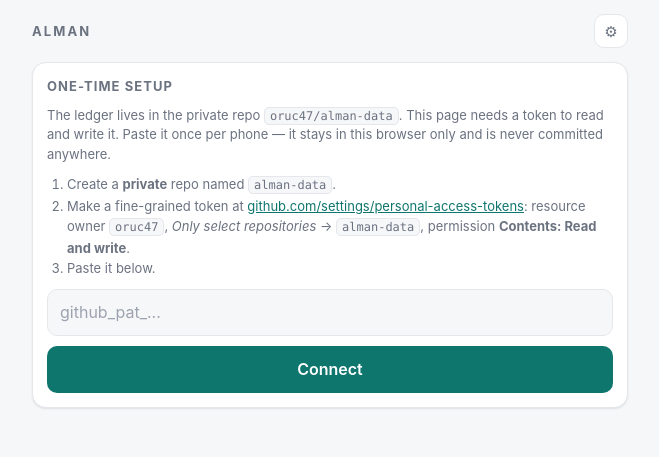
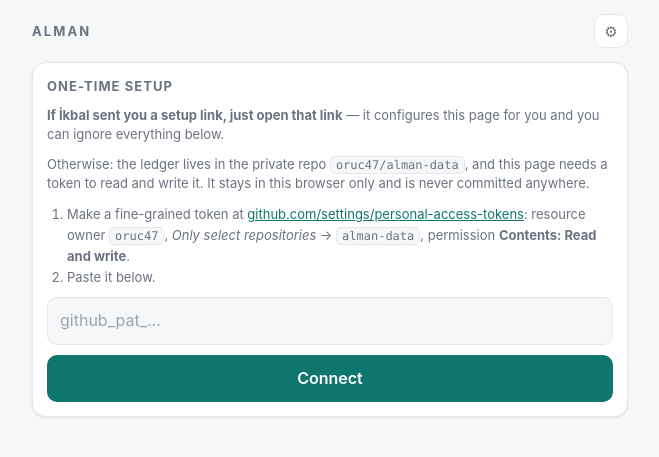
Before and after one commit to oruc47/oruc47.github.io, a Jekyll site: the page alman/index.html, which Jekyll copies as it is, in a window 1280 px wide. Shown: the top 457 px of the page, without its empty margins (310-969 px from the left). Built offline with Jekyll 4.4.1, drawn with Linux system fonts in a browser that asks for light colours; part of the change alters nothing that is shown.

Commit message:
alman: Turkish spellings, and a setup link so Sıla needs zero setup
Use İkbal and Sıla throughout, including in the CSV's paid_by and split
columns. That breaks naive case folding — "İ".toLowerCase() is "i" plus
U+0307, and "ı" never folds to "i" — so CSV values are now normalised to
ASCII before matching. Existing ASCII files still parse.

Opening .../alman/#t=<token>&r=<owner/repo> configures a phone with no
typing at all, so the link is the whole setup. The fragment is never sent
to a server and the token stays out of this public repo, where GitHub's
secret scanning would revoke it on sight. The hash is intentionally left
in the URL so a Home Screen bookmark re-applies the token if Safari
evicts the site's storage. Settings can generate the link.

Co-Authored-By: Claude Opus 5 (1M context) <noreply@anthropic.com>

```diff
--- a/alman/index.html
+++ b/alman/index.html
@@ -468,13 +468,16 @@
       <section class="card panel hidden" id="setup">
         <h2>One-time setup</h2>
         <p>
-          The ledger lives in the private repo
-          <code id="setup-repo">oruc47/alman-data</code>. This page needs a token
-          to read and write it. Paste it once per phone &mdash; it stays in this
-          browser only and is never committed anywhere.
+          <b>If &#304;kbal sent you a setup link, just open that link</b> &mdash; it
+          configures this page for you and you can ignore everything below.
+        </p>
+        <p>
+          Otherwise: the ledger lives in the private repo
+          <code id="setup-repo">oruc47/alman-data</code>, and this page needs a
+          token to read and write it. It stays in this browser only and is never
+          committed anywhere.
         </p>
         <ol>
-          <li>Create a <b>private</b> repo named <code>alman-data</code>.</li>
           <li>
             Make a fine-grained token at
             <a
@@ -522,6 +525,10 @@
           <button class="btn-primary" id="set-save">Save</button>
           <button class="ghost" id="set-download">Download CSV</button>
         </div>
+        <button class="ghost" id="set-invite">
+          Copy setup link for S&#305;la
+        </button>
+        <input type="text" id="set-invite-out" class="hidden" readonly />
         <button class="ghost" id="set-forget">Forget token on this phone</button>
         <div class="msg good hidden" id="set-msg"></div>
       </section>
@@ -548,22 +555,22 @@
               enterkeyhint="done"
             />
             <div class="seg" id="a-paid" role="group" aria-label="Paid by">
-              <button type="button" data-v="I" aria-pressed="true">Ikbal</button>
-              <button type="button" data-v="S" aria-pressed="false">Sila</button>
+              <button type="button" data-v="I" aria-pressed="true">İkbal</button>
+              <button type="button" data-v="S" aria-pressed="false">Sıla</button>
             </div>
           </div>
           <div class="f-row">
             <select id="a-split" aria-label="Split">
               <option value="even">50 / 50</option>
-              <option value="ikbal">Ikbal 100%</option>
-              <option value="sila">Sila 100%</option>
+              <option value="ikbal">İkbal 100%</option>
+              <option value="sila">Sıla 100%</option>
               <option value="custom">Custom&hellip;</option>
             </select>
             <input
               type="text"
               id="a-pct"
               inputmode="decimal"
-              placeholder="Ikbal %"
+              placeholder="İkbal %"
               class="hidden"
             />
           </div>
@@ -634,9 +641,31 @@
       let token = localStorage.getItem(LS_TOKEN) || "";
       let repo = localStorage.getItem(LS_REPO) || DEFAULT_REPO;
 
+      // A setup link — .../alman/#t=<token>&r=<owner/repo> — configures a phone
+      // with no typing at all. The fragment never leaves the browser (it is not
+      // sent to any server) and the token is never in this repo, so GitHub's
+      // secret scanning has nothing to revoke. The hash is deliberately left in
+      // the URL: an Add-to-Home-Screen bookmark keeps it, so the token is
+      // re-applied automatically if Safari ever evicts this site's storage.
+      (function configureFromShareLink() {
+        const hash = location.hash.replace(/^#/, "");
+        if (!hash) return;
+        const q = new URLSearchParams(hash);
+        const r = q.get("r");
+        const t = q.get("t");
+        if (r && /^[\w.-]+\/[\w.-]+$/.test(r)) {
+          repo = r;
+          localStorage.setItem(LS_REPO, repo);
+        }
+        if (t) {
+          token = t;
+          localStorage.setItem(LS_TOKEN, token);
+        }
+      })();
+
       /* =========================== model =========================== */
       // row: {id, date:'YYYY-MM-DD', desc, cents:int, paid:'I'|'S',
-      //       split:'even'|'ikbal'|'sila'|'custom', pct: 0..1 (Ikbal's share)}
+      //       split:'even'|'ikbal'|'sila'|'custom', pct: 0..1 (İkbal's share)}
       const state = { rows: [], sha: null, pending: [], saving: false };
       let openId = null;
       let saveQueued = false;
@@ -654,6 +683,16 @@
 
       const PCT = { even: 0.5, ikbal: 1, sila: 0 };
 
+      // "İ".toLowerCase() yields "i" + U+0307 and "ı" never folds to "i", so
+      // fold Turkish letters to ASCII before matching CSV values.
+      function norm(v) {
+        return String(v == null ? "" : v)
+          .toLowerCase()
+          .normalize("NFD")
+          .replace(/[\u0300-\u036f]/g, "")
+          .replace(/\u0131/g, "i");
+      }
+
       function parseAmount(v) {
         const n = parseFloat(String(v).replace(/[^\d.,-]/g, "").replace(",", "."));
         return isFinite(n) ? n : NaN;
@@ -668,13 +707,13 @@
 
       function splitLabel(r) {
         if (r.split === "even") return "50/50";
-        if (r.split === "ikbal") return "Ikbal";
-        if (r.split === "sila") return "Sila";
+        if (r.split === "ikbal") return "İkbal";
+        if (r.split === "sila") return "Sıla";
         const i = Math.round(r.pct * 100);
         return i + "/" + (100 - i);
       }
 
-      // positive => Sila owes Ikbal; negative => Ikbal owes Sila
+      // positive => Sıla owes İkbal; negative => İkbal owes Sıla
       function netCents() {
         let net = 0;
         for (const r of state.rows) {
@@ -687,10 +726,10 @@
 
       function balanceSentence() {
         const n = netCents();
-        if (n === 0) return "Ikbal and Sila do not owe each other anything";
+        if (n === 0) return "İkbal and Sıla do not owe each other anything";
         return n > 0
-          ? "Sila owes Ikbal " + money(n)
-          : "Ikbal owes Sila " + money(n);
+          ? "Sıla owes İkbal " + money(n)
+          : "İkbal owes Sıla " + money(n);
       }
 
       /* =========================== csv =========================== */
@@ -700,11 +739,11 @@
       }
 
       function toCSV(rows) {
-        const paidName = { I: "Ikbal", S: "Sila" };
+        const paidName = { I: "İkbal", S: "Sıla" };
         const splitName = {
           even: "50/50",
-          ikbal: "Ikbal 100%",
-          sila: "Sila 100%",
+          ikbal: "İkbal 100%",
+          sila: "Sıla 100%",
           custom: "Custom",
         };
         const lines = [HEADER];
@@ -763,7 +802,7 @@
           if (!c[0]) continue;
           const dollars = parseAmount(c[3]);
           let pct = parseFloat(c[6]);
-          const splitRaw = (c[5] || "").toLowerCase();
+          const splitRaw = norm(c[5]);
           let split =
             splitRaw.indexOf("50") === 0
               ? "even"
@@ -778,7 +817,7 @@
             date: c[1] || today(),
             desc: c[2] || "",
             cents: toCents(isFinite(dollars) ? dollars : 0),
-            paid: (c[4] || "").toLowerCase().charAt(0) === "s" ? "S" : "I",
+            paid: norm(c[4]).charAt(0) === "s" ? "S" : "I",
             split: split,
             pct: Math.min(1, Math.max(0, pct)),
           });
@@ -958,9 +997,9 @@
           "balance " + (n === 0 ? "settled" : n > 0 ? "to-ikbal" : "to-sila");
         b.innerHTML =
           n === 0
-            ? '<div class="who">Ikbal and Sila do not owe each other anything</div>'
+            ? '<div class="who">İkbal and Sıla do not owe each other anything</div>'
             : '<div class="who">' +
-              (n > 0 ? "Sila owes Ikbal" : "Ikbal owes Sila") +
+              (n > 0 ? "Sıla owes İkbal" : "İkbal owes Sıla") +
               '</div><div class="amt">' +
               money(n) +
               "</div>";
@@ -1020,7 +1059,7 @@
           '<div class="paid"><span class="chip ' +
           (r.paid === "I" ? "i" : "s") +
           '">' +
-          r.paid +
+          (r.paid === "I" ? "İ" : "S") +
           "</span></div>" +
           '<div class="split">' +
           splitLabel(r) +
@@ -1049,10 +1088,10 @@
           '<div><label>Paid by</label><div class="seg" data-f="paid">' +
           '<button type="button" data-v="I" aria-pressed="' +
           (r.paid === "I") +
-          '">Ikbal</button>' +
+          '">İkbal</button>' +
           '<button type="button" data-v="S" aria-pressed="' +
           (r.paid === "S") +
-          '">Sila</button></div></div>' +
+          '">Sıla</button></div></div>' +
           '<div class="f-row"><div><label>Split</label><select data-f="split">' +
           ["even", "ikbal", "sila", "custom"]
             .map(
@@ -1062,14 +1101,14 @@
                 '"' +
                 (r.split === v ? " selected" : "") +
                 ">" +
-                ["50 / 50", "Ikbal 100%", "Sila 100%", "Custom…"][i] +
+                ["50 / 50", "İkbal 100%", "Sıla 100%", "Custom…"][i] +
                 "</option>"
             )
             .join("") +
           "</select></div>" +
           '<div class="' +
           (r.split === "custom" ? "" : "hidden") +
-          '" data-pctwrap><label>Ikbal %</label>' +
+          '" data-pctwrap><label>İkbal %</label>' +
           '<input type="text" inputmode="decimal" data-f="pct" value="' +
           pctVal +
           '" /></div></div>' +
@@ -1300,6 +1339,39 @@
         await load();
       });
 
+      function shareLink() {
+        return (
+          location.origin +
+          location.pathname +
+          "#t=" +
+          encodeURIComponent(token) +
+          "&r=" +
+          encodeURIComponent(repo)
+        );
+      }
+
+      $("#set-invite").addEventListener("click", async () => {
+        const msg = $("#set-msg");
+        const out = $("#set-invite-out");
+        msg.classList.remove("hidden");
+        if (!token) {
+          msg.className = "msg bad";
+          msg.textContent = "No token on this phone yet.";
+          return;
+        }
+        const link = shareLink();
+        out.value = link;
+        out.classList.remove("hidden");
+        msg.className = "msg good";
+        try {
+          await navigator.clipboard.writeText(link);
+          msg.textContent =
+            "Link copied. Send it once; opening it sets up that phone.";
+        } catch (e) {
+          msg.textContent = "Long-press the field above to copy the link.";
+        }
+      });
+
       $("#set-forget").addEventListener("click", () => {
         localStorage.removeItem(LS_TOKEN);
         token = "";
```
